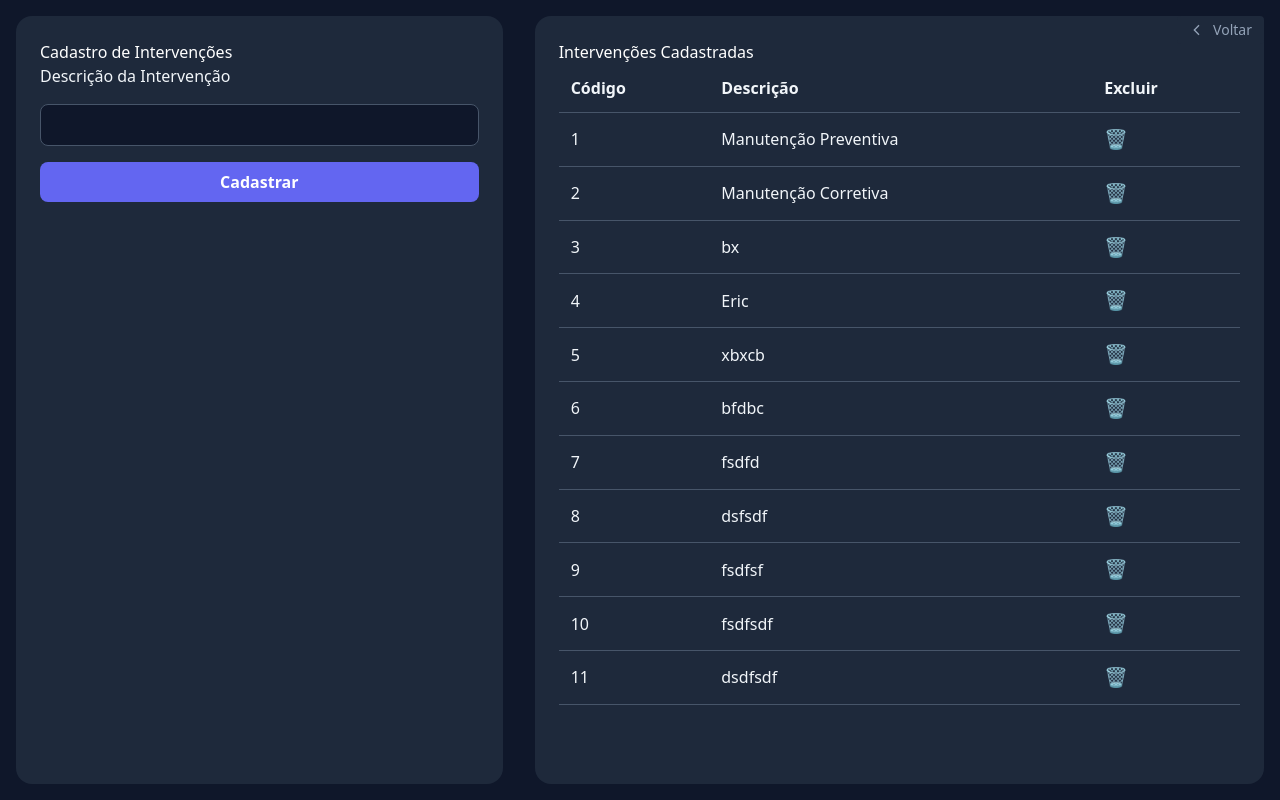
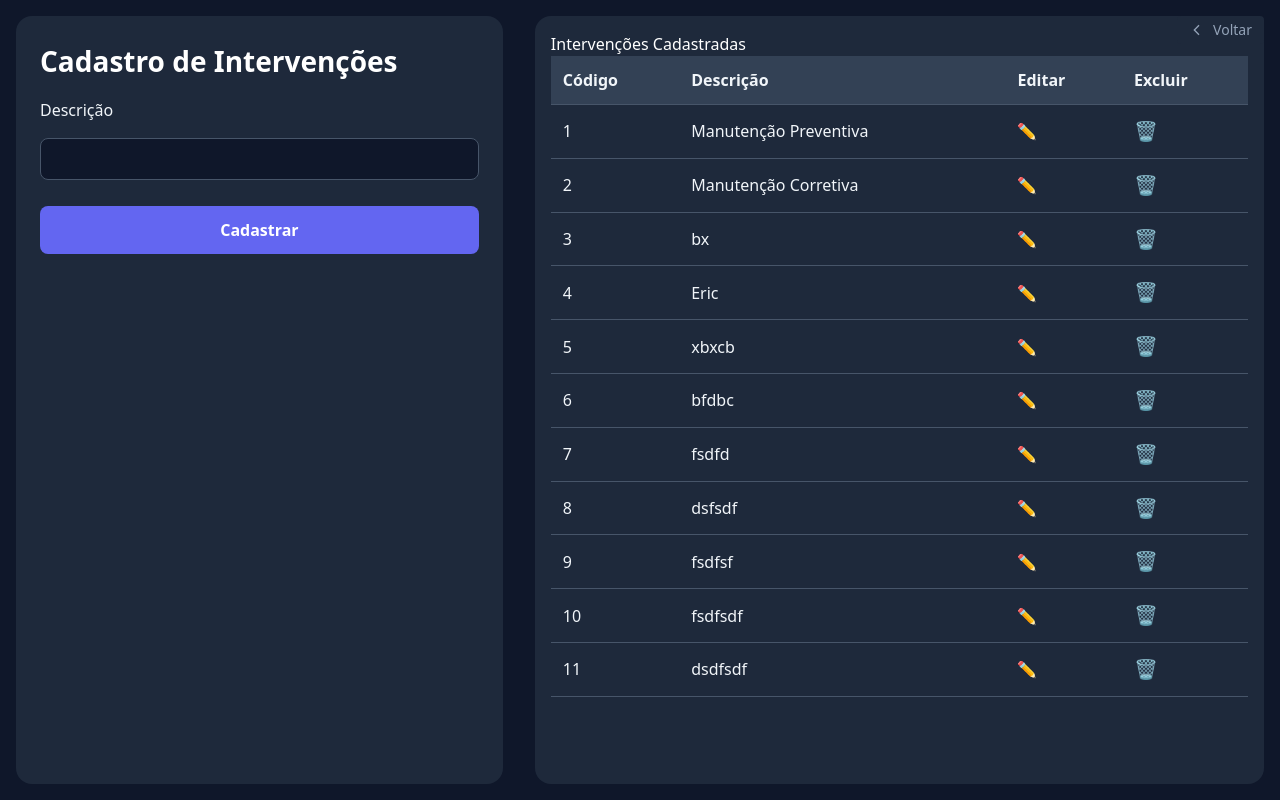
Before and after one commit to EricMoschen/getor_OS-teste, a Django app: page /cadastro/intervencao/ in a window 1280 px wide. Run offline with Django 5.2, Linux system fonts and the light colour scheme; data comes from the database, SQL or seed files in the repository; both versions use the stored data as it was after the commit; parts of the project's set-up code (start-up, migrations or seed data) failed here and were passed over; some libraries are stand-ins or nearby versions.

Commit message:
atualização no cadastro de Intervenções

```diff
--- a/gestor_os/cadastro/static/css/cadastro_intervencao.css
+++ b/gestor_os/cadastro/static/css/cadastro_intervencoes.css
@@ -13,6 +13,13 @@
     padding: 1.5rem;
     border-radius: 1rem;
     height: 100%;
+}
+
+.left-panel h2 {
+    color: #fff;
+    font-size: 28px;
+    font-weight: 700;
+    margin-bottom: 1rem;
 }
 
 .left-panel form {
@@ -41,45 +48,100 @@
     box-shadow: 0 0 0 2px rgba(99,102,241,0.5);
 }
 
-.left-panel button {
-    padding: 0.5rem 1rem;
+/* BOTÕES — mesmo estilo do modal */
+#submitBtn,
+#cancelBtn {
+    display: block;
+    width: 100%;
+    padding: 0.75rem 1rem;
+    border: none;
+    border-radius: 0.5rem;
+    font-weight: 600;
+    cursor: pointer;
+    margin-bottom: 10px;
+    box-sizing: border-box;
+}
+
+/* Cadastrar / Salvar */
+#submitBtn {
     background-color: #6366f1;
     color: #fff;
-    font-weight: 600;
-    border-radius: 0.5rem;
-    border: none;
-    cursor: pointer;
-    transition: background-color 0.2s;
 }
 
-.left-panel button:hover {
+#submitBtn:hover {
     background-color: #4f46e5;
+}
+
+/* Cancelar */
+#cancelBtn {
+    background-color: #475569;
+    color: #fff;
+    display: none;
+}
+
+#cancelBtn:hover {
+    background-color: #334155;
 }
 
 /* Painel direito */
 .right-panel {
     width: 60%;
     background-color: #1e293b;
-    padding: 1.5rem;
+    padding: 1rem;
     border-radius: 1rem;
     height: 100%;
+    display: flex;
+    flex-direction: column;
+}
+
+.table-header {
+    position: sticky;
+    top: 0;
+    background-color: #1e293b;
+    z-index: 10;
+    padding-bottom: 0.5rem;
+}
+
+.table-header h2 {
+    margin: 0;
+    color: #fff;
+    font-size: 28px;
+}
+
+/* Container da tabela */
+.table-container {
+    flex: 1;
     overflow-y: auto;
 }
 
+/* Tabela */
 .client-table {
     width: 100%;
     border-collapse: collapse;
+    color: #f1f5f9;
+}
+
+.client-table thead th {
+    position: sticky;
+    top: 0;
+    background-color: #334155;
+    padding: 0.75rem;
+    text-align: left;
+    z-index: 5;
 }
 
 .client-table th, .client-table td {
     padding: 0.75rem;
-    text-align: left;
     border-bottom: 1px solid #475569;
-    color: #f1f5f9;
 }
 
+.client-table tbody tr:hover {
+    background-color: #3b475a;
+}
+
+/* Botão excluir */
 .delete-btn {
-    color: #f87171; /* vermelho */
+    color: #f87171;
     text-decoration: none;
     font-size: 1.2rem;
     transition: transform 0.2s;
--- a/gestor_os/cadastro/static/js/cadastro_intervencoes.js
+++ /dev/null
@@ -1,20 +0,0 @@
-const modal = document.getElementById("deleteModal");
-const modalNome = document.getElementById("modalNome");
-const deleteForm = document.getElementById("deleteForm");
-const closeBtn = document.querySelector(".close");
-const cancelBtn = document.querySelector(".cancel-btn");
-
-document.querySelectorAll(".delete-btn").forEach(btn => {
-    btn.addEventListener("click", e => {
-        e.preventDefault();
-        const id = btn.getAttribute("data-id");
-        const nome = btn.getAttribute("data-nome");
-        modalNome.textContent = nome;
-        deleteForm.action = `/cadastro/intervencao/excluir/${id}/`;
-        modal.style.display = "block";
-    });
-});
-
-closeBtn.onclick = () => modal.style.display = "none";
-cancelBtn.onclick = () => modal.style.display = "none";
-window.onclick = e => { if (e.target == modal) modal.style.display = "none"; }
--- a/gestor_os/cadastro/templates/cadastro_intervencao/cadastro_intervencao.html
+++ b/gestor_os/cadastro/templates/cadastro_intervencao/cadastro_intervencao.html
@@ -2,44 +2,52 @@
 {% load static %}
 
 {% block head %}
-<link rel="stylesheet" href="{% static 'css/cadastro_intervencao.css' %}">
+<link rel="stylesheet" href="{% static 'css/cadastro_intervencoes.css' %}">
 {% endblock head %}
 
 {% block body %}
 <div class="container">
 
-    <!-- Painel esquerdo: formulário -->
     <div class="left-panel">
         <h2>Cadastro de Intervenções</h2>
 
-        <form method="POST">
+        <form method="POST" id="intervForm">
             {% csrf_token %}
-            <label for="id_descricao">Descrição da Intervenção</label>
-            <input type="text" name="descricao" id="id_descricao" required>
+            <input type="hidden" name="intervencao_id" id="intervId">
 
-            <button type="submit">Cadastrar</button>
+            <label for="descricaoInput">Descrição</label>
+            <input type="text" name="descricao" id="descricaoInput" required>
+
+            <div style="display:flex; gap:10px; margin-top:10px;">
+                <button type="submit" id="submitBtn">Cadastrar</button>
+                <button type="button" id="cancelBtn" style="display:none;">Cancelar</button>
+            </div>
         </form>
     </div>
 
-    <!-- Painel direito: tabela de intervenções -->
     <div class="right-panel">
         <h2>Intervenções Cadastradas</h2>
+        <div class="table-container">
             {% if intervencoes %}
             <table class="client-table">
                 <thead>
                     <tr>
                         <th>Código</th>
                         <th>Descrição</th>
+                        <th>Editar</th>
                         <th>Excluir</th>
                     </tr>
                 </thead>
                 <tbody>
-                {% for intervencao in intervencoes %}
+                    {% for i in intervencoes %}
                     <tr>
-                    <td>{{ intervencao.cod_intervencao }}</td>
-                    <td>{{ intervencao.descricao }}</td>
+                        <td>{{ i.cod_intervencao }}</td>
+                        <td>{{ i.descricao }}</td>
                         <td>
-                        <a href="#" class="delete-btn" data-id="{{ intervencao.pk }}" data-nome="{{ intervencao.descricao }}">🗑️</a>
+                            <a href="#" class="edit-btn" data-id="{{ i.cod_intervencao }}" data-descricao="{{ i.descricao }}">✏️</a>
+                        </td>
+                        <td>
+                            <a href="#" class="delete-btn" data-id="{{ i.cod_intervencao }}" data-nome="{{ i.descricao }}">🗑️</a>
                         </td>
                     </tr>
                     {% endfor %}
@@ -48,6 +56,7 @@
             {% else %}
             <p>Nenhuma intervenção cadastrada.</p>
             {% endif %}
+        </div>
     </div>
 
 </div>
@@ -65,6 +74,5 @@
     </div>
 </div>
 
-<script src="{% static 'js/cadastro_intervencoes.js' %}"></script>
-
+<script src="{% static 'js/cadastro_intervencao.js' %}"></script>
 {% endblock %}
--- a/gestor_os/cadastro/views.py
+++ b/gestor_os/cadastro/views.py
@@ -92,19 +92,29 @@ def excluir_cliente(request, pk):
 # =====================================================
 def cadastro_intervencao(request):
     if request.method == 'POST':
+        interv_id = request.POST.get('intervencao_id')
         descricao = request.POST.get('descricao')
+
         if descricao:
-            Intervencao.objects.create(descricao=descricao)
-            return redirect('cadastro_intervencao')
+            if interv_id:  # Editar
+                interv = get_object_or_404(Intervencao, cod_intervencao=interv_id)
+                interv.descricao = descricao
+                interv.save()
+            else:  # Criar
+                # Gera o próximo código automático
+                prox_cod = (Intervencao.objects.aggregate(max_cod=models.Max('cod_intervencao'))['max_cod'] or 0) + 1
+                Intervencao.objects.create(cod_intervencao=prox_cod, descricao=descricao)
 
-    intervencoes = Intervencao.objects.all()
+        return redirect('cadastro_intervencao')
+
+    intervencoes = Intervencao.objects.all().order_by('cod_intervencao')
     return render(request, 'cadastro_intervencao/cadastro_intervencao.html', {
         'intervencoes': intervencoes
     })
 
 def excluir_intervencao(request, pk):
-    intervencao = get_object_or_404(Intervencao, pk=pk)
-    intervencao.delete()
+    interv = get_object_or_404(Intervencao, pk=pk)
+    interv.delete()
     return redirect('cadastro_intervencao')
 
 # =====================================================
```
Also changed, not shown: other parts of gestor_os/cadastro/static/css/cadastro_intervencoes.css (+18 -17 lines), gestor_os/cadastro/static/js/cadastro_intervencao.js (added, +46 -0 lines), gestor_os/cadastro/templates/cadastro_cliente/cadastro_cliente.html (+7 -7 lines), gestor_os/db.sqlite3. Lines whose indentation alone changed are shown as unchanged.
